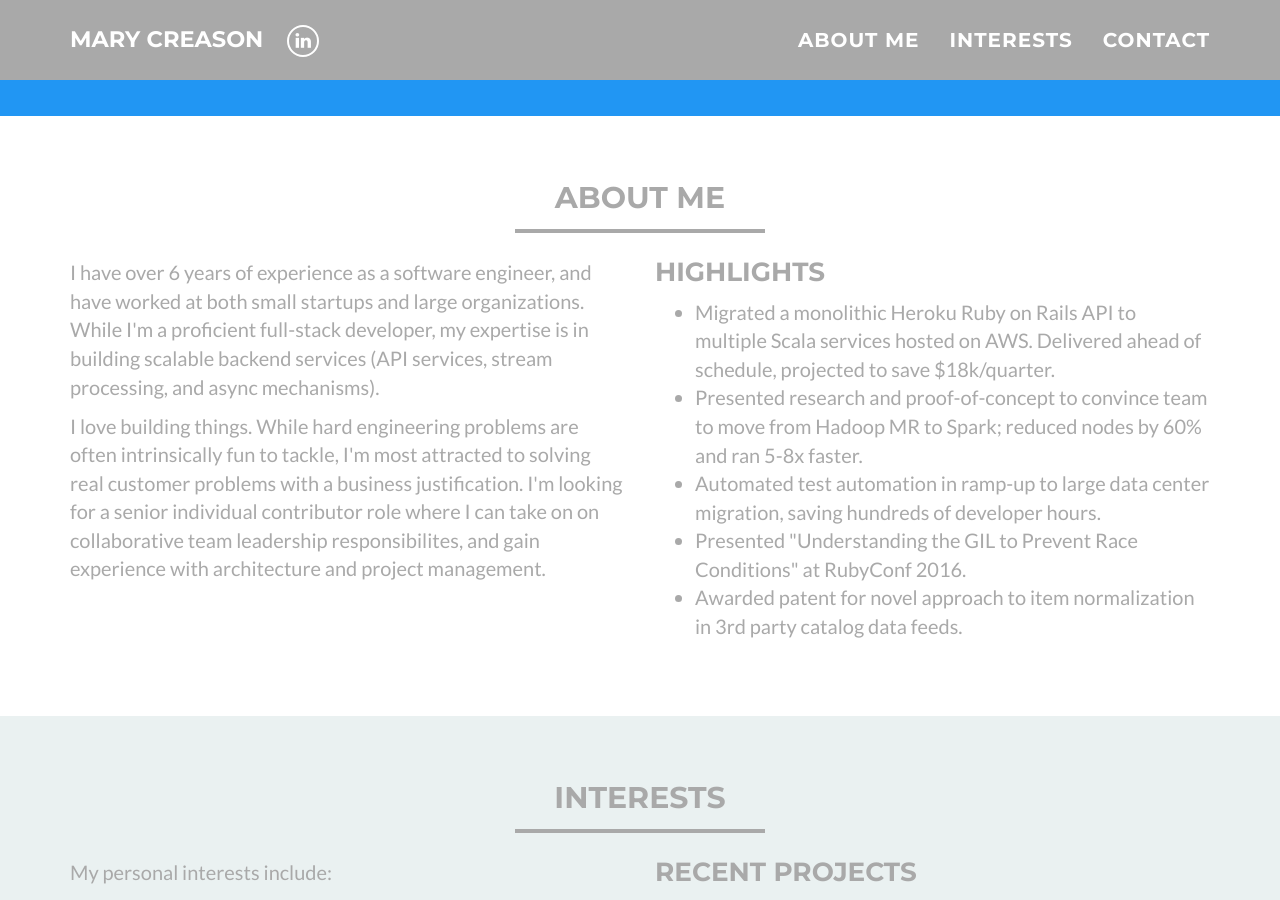
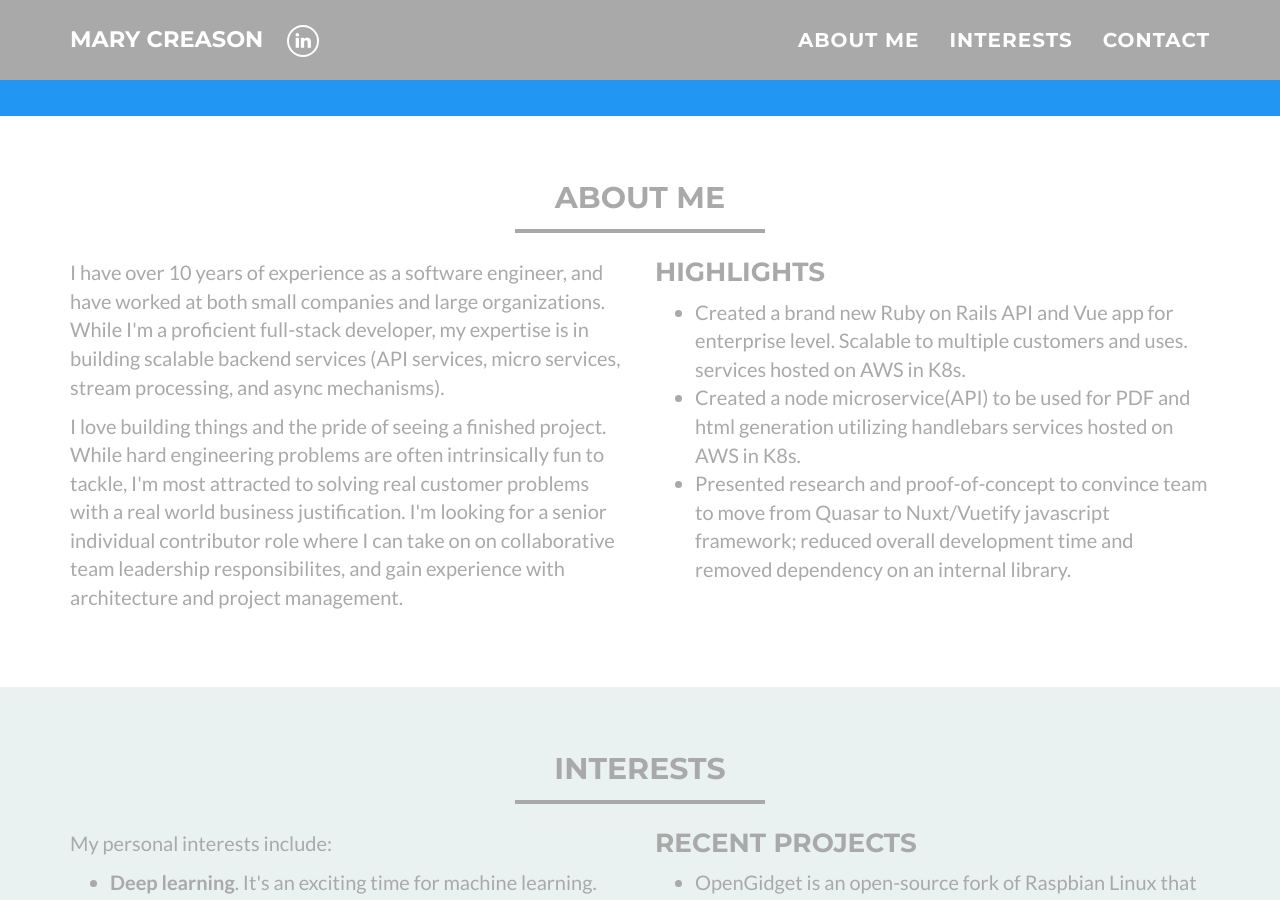
Before and after one commit to mcreason/marycreason-github.io, a Jekyll site: the page built from index.html, in a window 1280 px wide and 900 px high, scrolled down 458 px. Built offline with Jekyll 4.4.1, drawn with Linux system fonts in a browser that asks for light colours.

Commit message:
Update about_me.html

```diff
--- a/_includes/about_me.html
+++ b/_includes/about_me.html
@@ -9,15 +9,15 @@
     <div class="row">
 	    <div class="col-sm-6">
     		<p>
-            I have over 6 years of experience as a software engineer, and have worked
-            at both small startups and large organizations. While I'm a proficient full-stack
-            developer, my expertise is in building scalable backend services (API services, stream processing,
-            and async mechanisms).
+            I have over 10 years of experience as a software engineer, and have worked
+            at both small companies and large organizations. While I'm a proficient full-stack
+            developer, my expertise is in building scalable backend services (API services, micro services,
+	    stream processing, and async mechanisms).
         </p>
         <p>
-           I love building things.
+           I love building things and the pride of seeing a finished project.
            While hard engineering problems are often intrinsically fun to tackle,
-           I'm most attracted to solving real customer problems with a business justification.
+           I'm most attracted to solving real customer problems with a real world business justification.
            I'm looking for a senior individual contributor role where I can take on on collaborative
            team leadership responsibilites, and gain experience with
            architecture and project management.
@@ -27,19 +27,16 @@
 		    <h3 style="margin-top:0;">Highlights</h3>
 		    <ul>
     			<li>
-            Migrated a monolithic Heroku Ruby on Rails API to multiple Scala
-            services hosted on AWS. Delivered ahead of schedule, projected to save $18k/quarter.
+            Created a brand new Ruby on Rails API and Vue app for enterprise level. Scalable to multiple customers and uses.
+            services hosted on AWS in K8s.
     			</li>
-          <li>
-            Presented research and proof-of-concept to convince team to move from Hadoop MR to Spark; reduced nodes by 60% and ran 5-8x faster.
-          <li>
-            Automated test automation in ramp-up to large data center migration, saving hundreds of developer hours.
-    			<li>
-            Presented "Understanding the GIL to Prevent Race Conditions" at RubyConf 2016.
+			<li>
+            Created a node microservice(API) to be used for PDF and html generation utilizing handlebars
+            services hosted on AWS in K8s.
     			</li>
-    			<li>
-            Awarded patent for novel approach to item normalization in 3rd party catalog data feeds.
-    			</li>
+          		<li>
+            Presented research and proof-of-concept to convince team to move from Quasar to Nuxt/Vuetify javascript framework; reduced overall development time and removed dependency on an internal library.
+			    </li>
 		    </ul>
 	    </div>
     </div>
```
